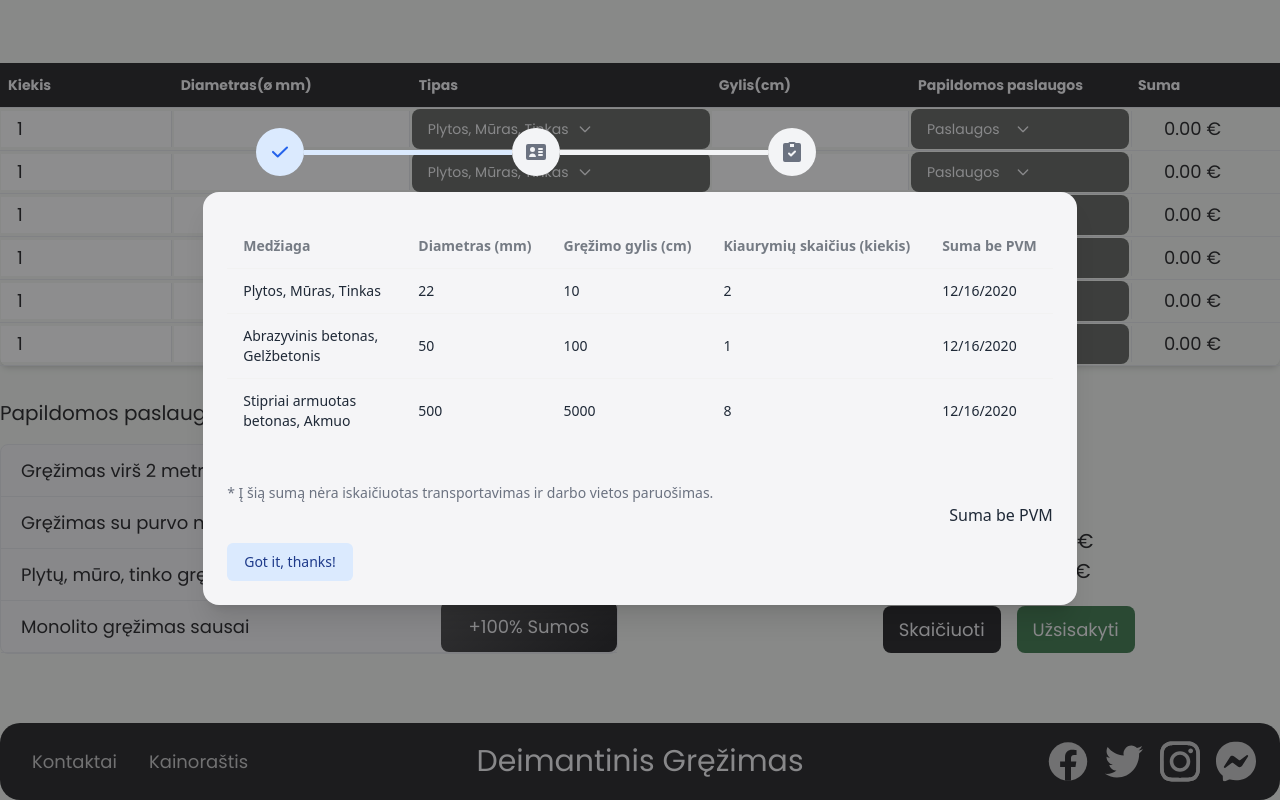
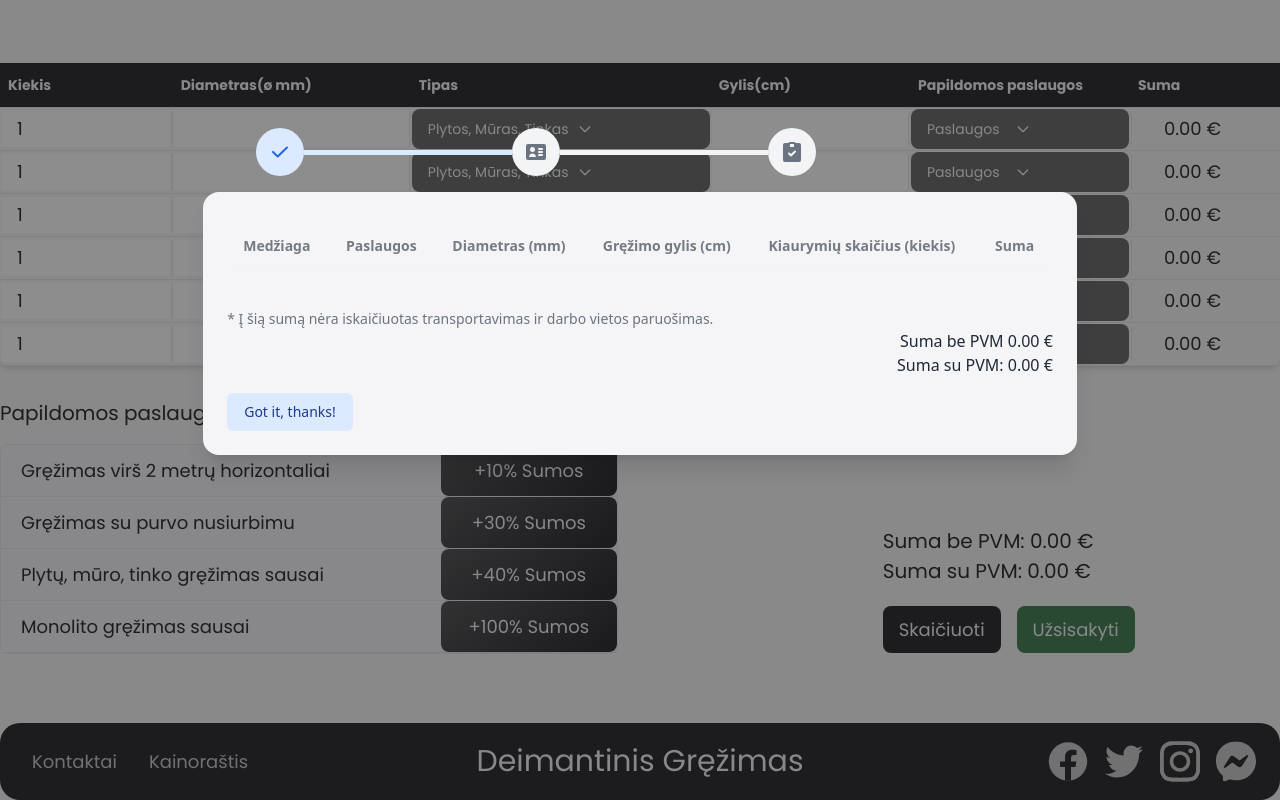
Before and after one commit to karolissumskas954/OrdersWeb, a React (Vite) app: page /calculator in a window 1280 px wide. Both pictures are taken after a click on the button "Užsisakyti". Shown: the part 199-999 px from the top of the page. Built offline with nearby package versions, Linux system fonts and the light colour scheme.

Commit message:
[ADD] Order informtaion to Stepper Modal

```diff
--- a/index.cjs
+++ b/index.cjs
@@ -29,7 +29,7 @@ app.get(process.env.VITE_API, (req, res) => {
 app.post(process.env.VITE_API, (req, res) => {
     const data = req.body;
     console.log(data.name);
-    // sendEmail();
+    sendEmail();
     res.send();
 })
 app.listen(port, () => {
@@ -40,8 +40,8 @@ app.listen(port, () => {
 async function sendEmail() {
     try {
       const data = await resend.emails.send({
-        from: 'x@x.dev', //need change
-        to: 'x@gmail.com', //change this
+        from: 'xg@x.dev', //need change
+        to: 'x@x.com', //change this
         subject: 'Deimantinis gręžimas', //change
         react: Email(),
       });
--- a/src/components/CalcTable.jsx
+++ b/src/components/CalcTable.jsx
@@ -13,6 +13,7 @@ const CalcTable = () => {
     }
 
     function openModal() {
+        totalSum()
         setIsOpen(true)
     }
 
@@ -34,52 +35,165 @@ const CalcTable = () => {
     var rowPrice = [
         {
             id: 0,
-            prix: 0
+            totalPrice: 0,
+            diameter: 0,
+            depth: 0,
+            amount: 0,
+            service1: 0,
+            service2: 0,
+            type: 0
         },
         {
             id: 1,
-            prix: 0
+            totalPrice: 0,
+            diameter: 0,
+            depth: 0,
+            amount: 0,
+            service1: 0,
+            service2: 0,
+            type: 0
         },
         {
             id: 2,
-            prix: 0
+            totalPrice: 0,
+            diameter: 0,
+            depth: 0,
+            amount: 0,
+            service1: 0,
+            service2: 0,
+            type: 0
         },
         {
             id: 3,
-            prix: 0
+            totalPrice: 0,
+            diameter: 0,
+            depth: 0,
+            amount: 0,
+            service1: 0,
+            service2: 0,
+            type: 0
         },
         {
             id: 4,
-            prix: 0
+            totalPrice: 0,
+            diameter: 0,
+            depth: 0,
+            amount: 0,
+            service1: 0,
+            service2: 0,
+            type: 0
         },
         {
             id: 5,
-            prix: 0
+            totalPrice: 0,
+            diameter: 0,
+            depth: 0,
+            amount: 0,
+            service1: 0,
+            service2: 0,
+            type: 0
         },
     ];
 
-    function sets(numberIndex, total) {
+    function modalTableRow(numberIndex) {
+        var totalPrice = 0;
+        var diameter = "";
+        var depth = "";
+        var amount = "";
+        var service1 = '-';
+        var service2 = '';
+        var type = "";
+        data.map(array => {
+            if (array.id == numberIndex) {
+                totalPrice = array.totalPrice;
+                diameter = array.diameter;
+                depth = array.depth;
+                amount = array.amount;
+
+                if (array.type == 0) {
+                    type = 'Plytos, Mūras, Tinkas'
+                } else if (array.type == 1) {
+                    type = 'Abrazyvinis betonas, Gelžbetonis'
+                } else if (array.type == 2) {
+                    type = 'Stipriai armuotas betonas, Akmuo'
+                }
+
+                if (array.service1 != 0) {
+                    if (array.service1 == 10) {
+                        service1 = 'Gręžimas virš 2 metrų horizontaliai'
+                    }
+                    else if (array.service1 == 30) {
+                        service1 = 'Gręžimas su purvo nusiurbimu'
+                    }
+                    else if (array.service1 == 40) {
+                        service1 = 'Plytų, mūro, tinko gręžimas sausai'
+                    }
+                    else if (array.service1 == 100) {
+                        service1 = 'Monolito gręžimas sausai'
+                    }
+                }
+                if (array.service2 != 0) {
+                    if (array.service2 == 10) {
+                        service2 = 'Gręžimas virš 2 metrų horizontaliai'
+                    }
+                    else if (array.service2 == 30) {
+                        service2 = 'Gręžimas su purvo nusiurbimu'
+                    }
+                    else if (array.service2 == 40) {
+                        service2 = 'Plytų, mūro, tinko gręžimas sausai'
+                    }
+                    else if (array.service2 == 100) {
+                        service1 = 'Monolito gręžimas sausai'
+                    }
+                }
+            }
+        })
+
+        if (totalPrice == 0) {
+            return
+        } else {
+            return (
+                <tr >
+                    <td className='border-y-2'>{type}</td>
+                    <td className='border-y-2'>{service1} <br /> {service2}</td>
+                    <td className='border-y-2'>{diameter}</td>
+                    <td className='border-y-2'>{depth}</td>
+                    <td className='border-y-2'>{amount}</td>
+                    <td className='border-y-2'>{totalPrice.toFixed(2)} €</td>
+                </tr>
+            )
+        }
+    }
+
+    function sets(numberIndex, total, diam, depth, amount, service1, service2, type) {
         const newPrices = data.map(price => {
             if (price.id == numberIndex) {
-                if (price.prix == total) {
+                if (price.totalPrice == total) {
                     return price;
                 } else {
                     return {
                         id: numberIndex,
-                        prix: total
+                        totalPrice: total,
+                        diameter: diam,
+                        depth: depth,
+                        amount: amount,
+                        service1: service1,
+                        service2: service2,
+                        type: type
                     };
                 }
             } else {
                 return price;
             }
         })
+        // console.log(newPrices)
         setData(newPrices);
     }
     const [data, setData] = useState(rowPrice);
     const [priceWithoutPVM, setPriceWithoutPVM] = useState(0)
 
     function totalSum() {
-        var result = data.reduce((total, currentValue) => total = total + currentValue.prix, 0)
+        var result = data.reduce((total, currentValue) => total = total + currentValue.totalPrice, 0)
         setPriceWithoutPVM(result)
 
     }
@@ -130,27 +244,26 @@ const CalcTable = () => {
                         let tempTotal = (temp + ((temp) / 100) * percent); // Sumai pridedami pirmos paslaugos procentai
                         let tempPercent = (tempTotal + ((tempTotal) / 100) * percent1) // Sumai pridedami antros paslaugos procentai
                         setTotal(tempPercent); // Sumos atributas atnaujinamas
-                        sets(numberIndex, tempPercent); // Masyvas rowPrice atnaujinamas.
+                        sets(numberIndex, tempPercent, diameter, depth, amount, percent, percent1, num); // Masyvas rowPrice atnaujinamas.
                     }
                 } else if (percent > 0) { // Jei pažymeta tik viena paslauga
                     if (diameter == key && diameter > 11 && depth > 0) {// Jei diametras ir gylis yra tinkamas
                         let temp1 = (value * Number(depth)) * amount;// Suskaičiuojama suma
                         let tempTotal1 = (temp1 + ((temp1) / 100) * percent);// Sumai pridedami pirmos paslaugos procentai
                         setTotal(tempTotal1);// Sumos atributas atnaujinamas
-                        sets(numberIndex, tempTotal1);// Masyvas rowPrice atnaujinamas.
+                        sets(numberIndex, tempTotal1, diameter, depth, amount, percent, percent1, num);// Masyvas rowPrice atnaujinamas.
                     }
                 } else if (percent == 0) { // Jei paslaugų nėra
                     if (diameter == key && diameter > 11 && depth > 0) {// Jei diametras ir gylis yra tinkamas
                         let temp2 = (value * Number(depth)) * amount;// Suskaičiuojama suma
                         setTotal((value * Number(depth)) * amount)// Sumos atributas atnaujinamas
-                        sets(numberIndex, temp2);// Masyvas rowPrice atnaujinamas.
+                        sets(numberIndex, temp2, diameter, depth, amount, percent, percent1, num);// Masyvas rowPrice atnaujinamas.
                     }
                 }
             })
             if (!isValidDiameter || isNaN(total) || !isValidDepth || !isValidAmount) {
                 sets(numberIndex, 0);
             }
-
         }
 
         function diameterCheck(diam) {
@@ -446,7 +559,7 @@ const CalcTable = () => {
                                     <li className="flex w-full items-center text-blue-600 dark:text-blue-500 after:content-[''] after:w-full after:h-1 after:border-b after:border-blue-100 after:border-4 after:inline-block dark:after:border-blue-800">
                                         <span className="flex items-center justify-center w-10 h-10 bg-blue-100 rounded-full lg:h-12 lg:w-12 dark:bg-blue-800 shrink-0">
                                             <svg className="w-3.5 h-3.5 text-blue-600 lg:w-4 lg:h-4 dark:text-blue-300" aria-hidden="true" xmlns="http://www.w3.org/2000/svg" fill="none" viewBox="0 0 16 12">
-                                                <path stroke="currentColor" stroke-linecap="round" stroke-linejoin="round" stroke-width="2" d="M1 5.917 5.724 10.5 15 1.5" />
+                                                <path stroke="currentColor" strokeLinecap="round" strokeLinejoin="round" strokeWidth="2" d="M1 5.917 5.724 10.5 15 1.5" />
                                             </svg>
                                         </span>
                                     </li>
@@ -486,34 +599,20 @@ const CalcTable = () => {
                                                     <thead>
                                                         <tr className='font-bold  text-sm'>
                                                             <th>Medžiaga</th>
+                                                            <th>Paslaugos</th>
                                                             <th>Diametras (mm)</th>
                                                             <th>Gręžimo gylis (cm)</th>
                                                             <th>Kiaurymių skaičius (kiekis)</th>
-                                                            <th>Suma be PVM</th>
+                                                            <th>Suma</th>
                                                         </tr>
                                                     </thead>
                                                     <tbody className=''>
-                                                        <tr >
-                                                            <td>Plytos, Mūras, Tinkas</td>
-                                                            <td>22</td>
-                                                            <td>10</td>
-                                                            <td>2</td>
-                                                            <td>12/16/2020</td>
-                                                        </tr>
-                                                        <tr>
-                                                            <td>Abrazyvinis betonas, Gelžbetonis</td>
-                                                            <td>50</td>
-                                                            <td>100</td>
-                                                            <td>1</td>
-                                                            <td>12/16/2020</td>
-                                                        </tr>
-                                                        <tr>
-                                                            <td>Stipriai armuotas betonas, Akmuo</td>
-                                                            <td>500</td>
-                                                            <td>5000</td>
-                                                            <td>8</td>
-                                                            <td>12/16/2020</td>
-                                                        </tr>
+                                                        {modalTableRow(0)}
+                                                        {modalTableRow(1)}
+                                                        {modalTableRow(2)}
+                                                        {modalTableRow(3)}
+                                                        {modalTableRow(4)}
+                                                        {modalTableRow(5)}
                                                     </tbody>
                                                 </table>
                                             </div>
@@ -522,7 +621,11 @@ const CalcTable = () => {
                                             </p>
                                         </div>
                                         <div className='flex justify-end'>
-                                            <p className=''>Suma be PVM</p>
+                                            <p className=''>Suma be PVM {priceWithoutPVM.toFixed(2)} €</p>
+
+                                        </div>
+                                        <div className='flex justify-end'>
+                                            <p>Suma su PVM: {(priceWithoutPVM + ((priceWithoutPVM) / 100) * 21).toFixed(2)} €</p>
                                         </div>
 
                                         <div className="mt-4">
```
